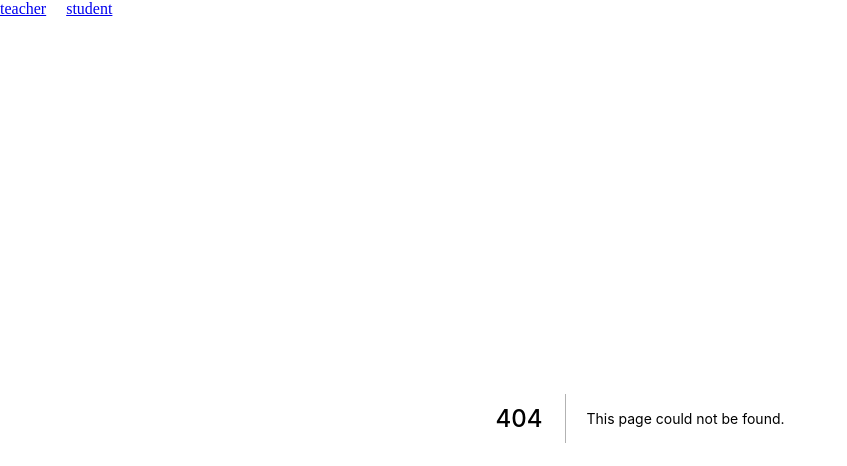
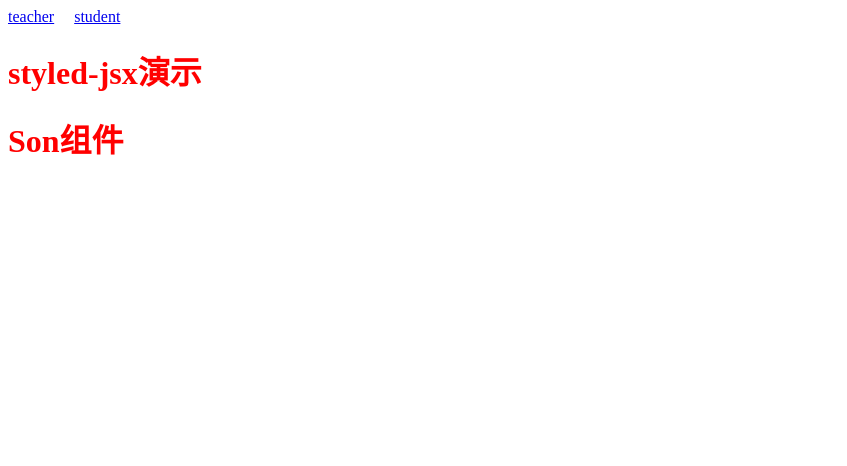
Before and after one commit to 591981210/react-next, a Next.js app: page /styled-jsx in a window 1280 px wide. Before the commit this address had no page. Shown: the top 466 px of the page, without its empty margins (0-847 px from the left). Built offline with nearby package versions, Linux system fonts and the light colour scheme.

Commit message:
styled-jxs 样式语法

```diff
--- /dev/null
+++ b/components/Son.js
@@ -0,0 +1,6 @@
+const Son = () => (
+  <div>
+    <h1>Son组件</h1>
+  </div>
+)
+export default Son
--- /dev/null
+++ b/pages/styled-jsx/index.js
@@ -0,0 +1,15 @@
+import Son from '../../components/Son'
+const TestStyle = () => (
+  <div>
+    <h1>styled-jsx演示</h1>
+    <Son></Son>
+    {/* 如果添加了 jsx属性，只作用于当前组件，不包括子组件 */}
+    {/* global作用于当前组件，包括子组件 */}
+    <style jsx global>{`
+      h1 {
+        color: red;
+      }
+      `}</style>
+  </div>
+)
+export default TestStyle
```
